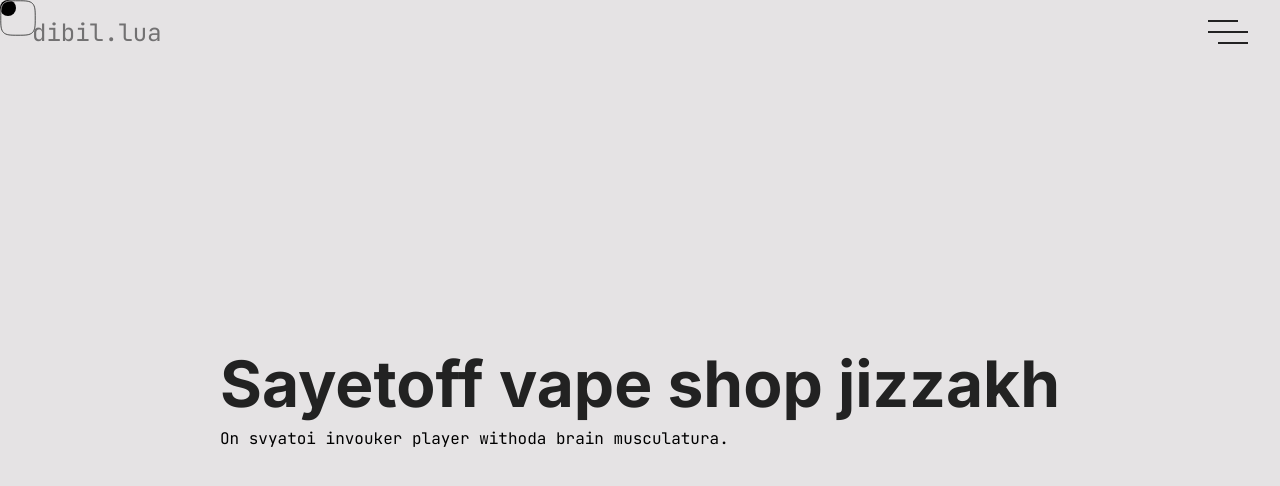
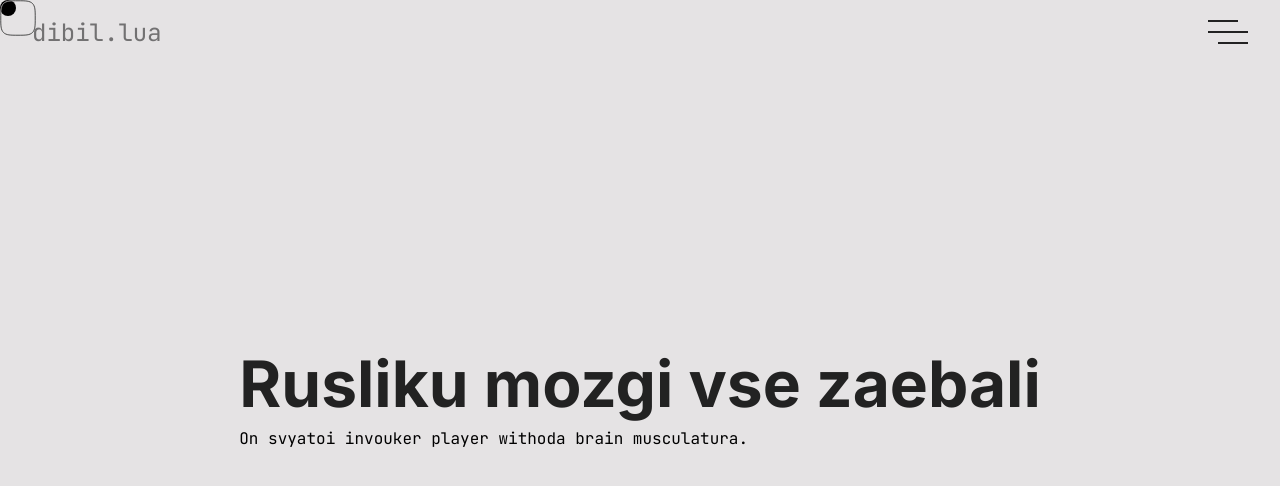
Before and after one commit to xkudive/magnet-hover, a plain HTML site: page index.html in a window 1280 px wide. Drawn offline with nearby package versions, Linux system fonts and the light colour scheme; some packages are replaced by stand-ins of ours; a script that the page names is missing.

Commit message:
Update index.html

```diff
--- a/index.html
+++ b/index.html
@@ -61,10 +61,10 @@
 	<section>
 		<div class="h1">
 			<h1>
-				<span>Sayetoff</span>
-				<span>vape</span>
-				<span>shop</span>
-				<span>jizzakh</span>
+				<span>Rusliku</span>
+				<span>mozgi</span>
+				<span>vse</span>
+				<span>zaebali</span>
 			</h1>
 			<p>On svyatoi invouker player withoda brain musculatura.</p>
 		</div>
```
